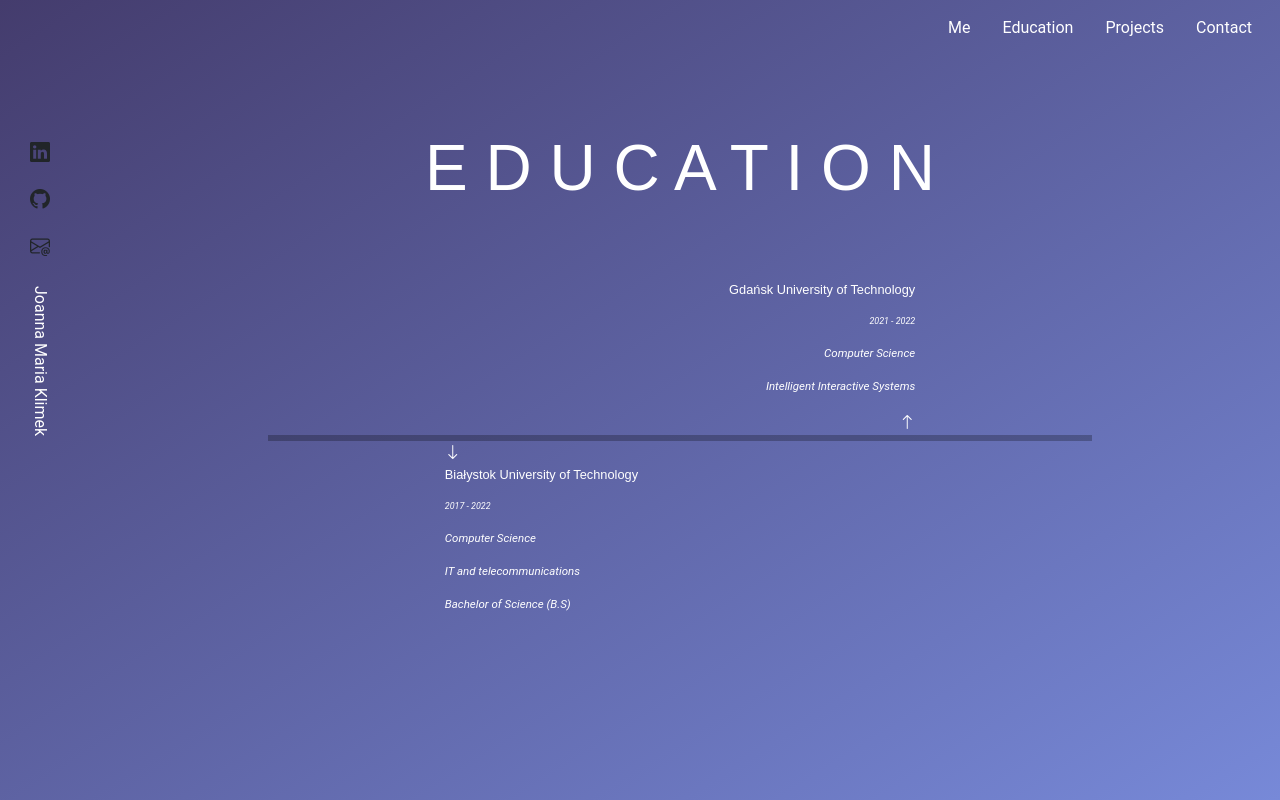
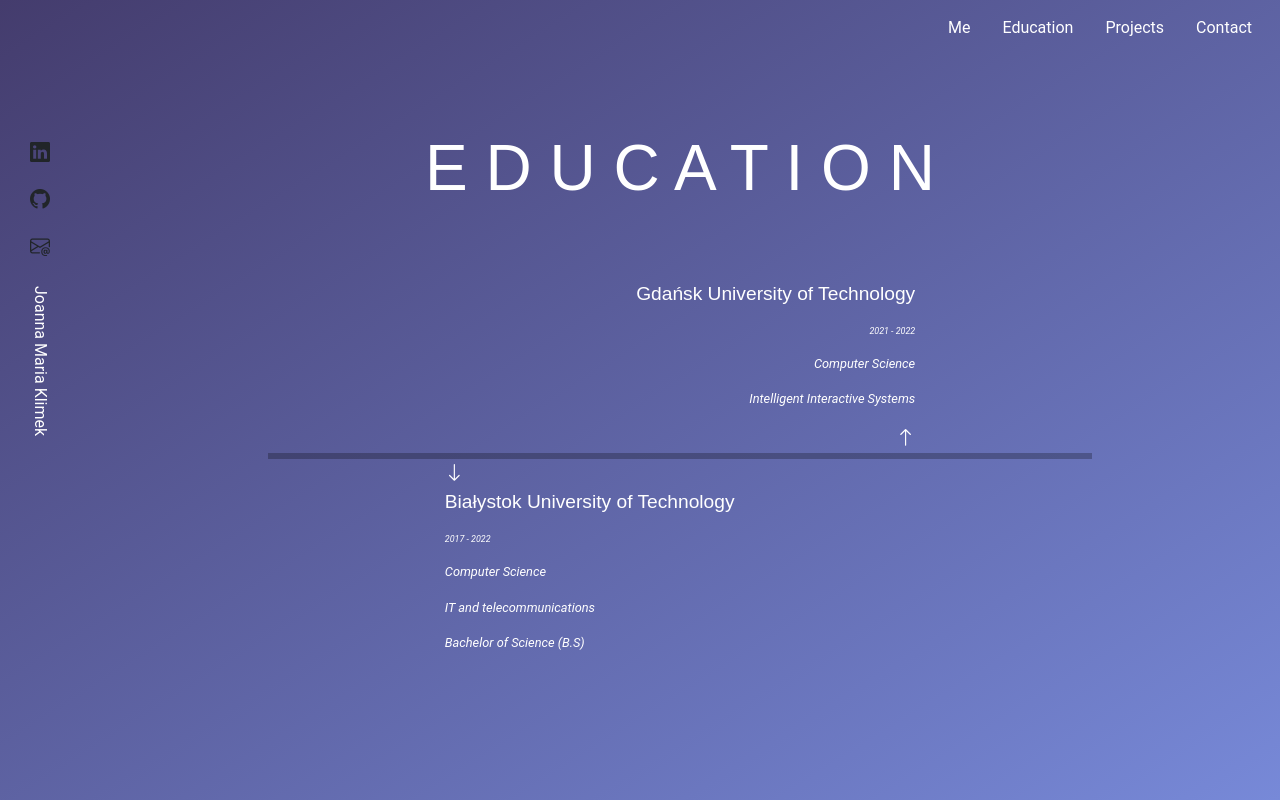
Before and after one commit to joannamaria27/JoannaMaria, an Angular app: page / in a window 1280 px wide. Both pictures are taken after a click on the tab "Education". Built offline with nearby package versions, Linux system fonts and the light colour scheme.

Commit message:
update style education-page

```diff
--- a/src/app/app.module.ts
+++ b/src/app/app.module.ts
@@ -11,6 +11,7 @@
 import { ReactiveFormsModule } from '@angular/forms';
 import { ProjectsPageComponent } from './projects-page/projects-page.component';
 import { EducationPageComponent } from './education-page/education-page.component';
+import { SkillsPageComponent } from './skills-page/skills-page.component';
 
 @NgModule({
   declarations: [
@@ -19,7 +20,8 @@
     MyPageComponent,
     ContactPageComponent,
     ProjectsPageComponent,
-    EducationPageComponent
+    EducationPageComponent,
+    SkillsPageComponent
   ],
   imports: [
     BrowserModule,
--- a/src/app/education-page/education-page.component.css
+++ b/src/app/education-page/education-page.component.css
@@ -8,7 +8,6 @@
     font-family: 'Manrope', sans-serif;
     font-weight: 200;
     font-size: 5vw;
-
     /* letter-spacing: 2px; */
 }
 
@@ -25,7 +24,7 @@
 .university {
     font-family: 'Manrope', sans-serif;
     font-weight: 50;
-    font-size: 1vw;
+    font-size: 1.5vw;
 }
 
 .date {
@@ -35,5 +34,5 @@
 
 .course {
     font-style: italic;
-    font-size: 0.9vw;
+    font-size: 1vw;
 }
--- a/src/app/education-page/education-page.component.html
+++ b/src/app/education-page/education-page.component.html
@@ -7,13 +7,13 @@
 
         <p class="course">Computer Science</p>
         <p class="course">Intelligent Interactive Systems</p>
-        <i class="bi bi-arrow-up"></i>
+        <i class="university bi bi-arrow-up"></i>
 
     </div>
 
     <hr style="width:70%; margin: auto;border-width:0.5vw;color:black;background-color:black">
     <div class="left">
-        <i class="bi bi-arrow-down"></i>
+        <i class="university bi bi-arrow-down"></i>
         <p class="university">Białystok University of Technology</p>
         <p class="date">2017 - 2022</p>
 
--- /dev/null
+++ b/src/app/skills-page/skills-page.component.html
@@ -0,0 +1 @@
+<p>skills-page works!</p>
```
Also changed, not shown: src/app/skills-page/skills-page.component.ts (added, +10 -0 lines), src/app/skills-page/skills-page.component.css (added), 1 other file (tests, documents, lock files or other folders).
